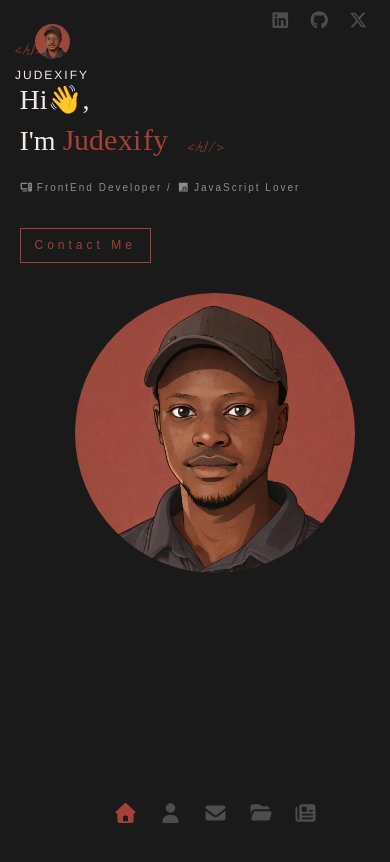
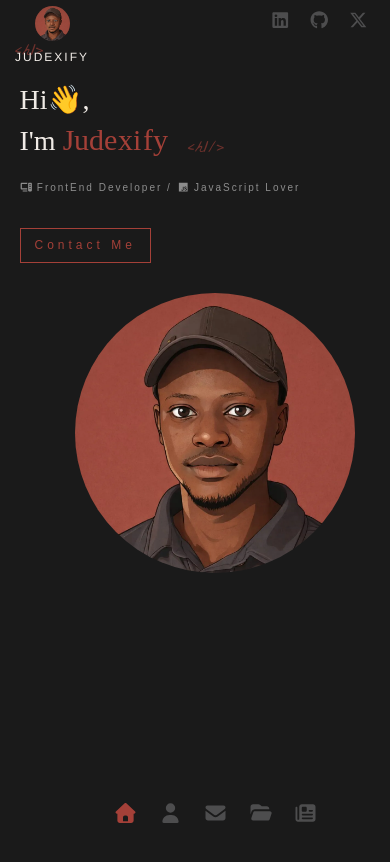
Before and after one commit to judexify/Judexify-Portfolio, a React (Vite) app: page / in a window 390 px wide. Shown: the top 862 px of the page. Built offline with nearby package versions, Linux system fonts and the light colour scheme.

Commit message:
fix: adjust logo-fixed position in nav-bar for better alignment

```diff
--- a/src/query.scss
+++ b/src/query.scss
@@ -60,7 +60,7 @@
 
   .nav-bar .logo-fixed {
     position: fixed;
-    top: 0.8rem;
+    top: -1rem;
     left: 1.5rem;
     display: flex;
     align-items: center;
```
